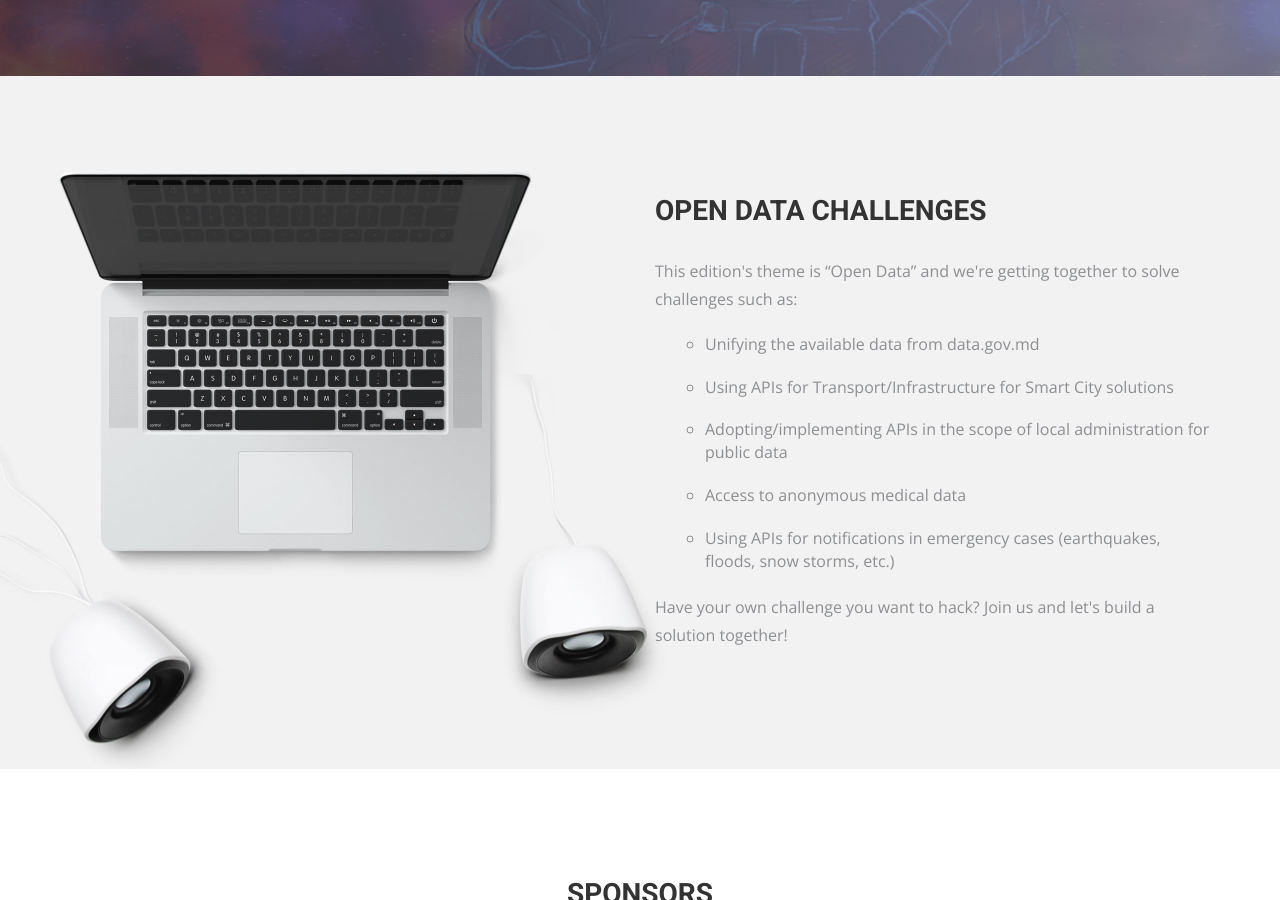
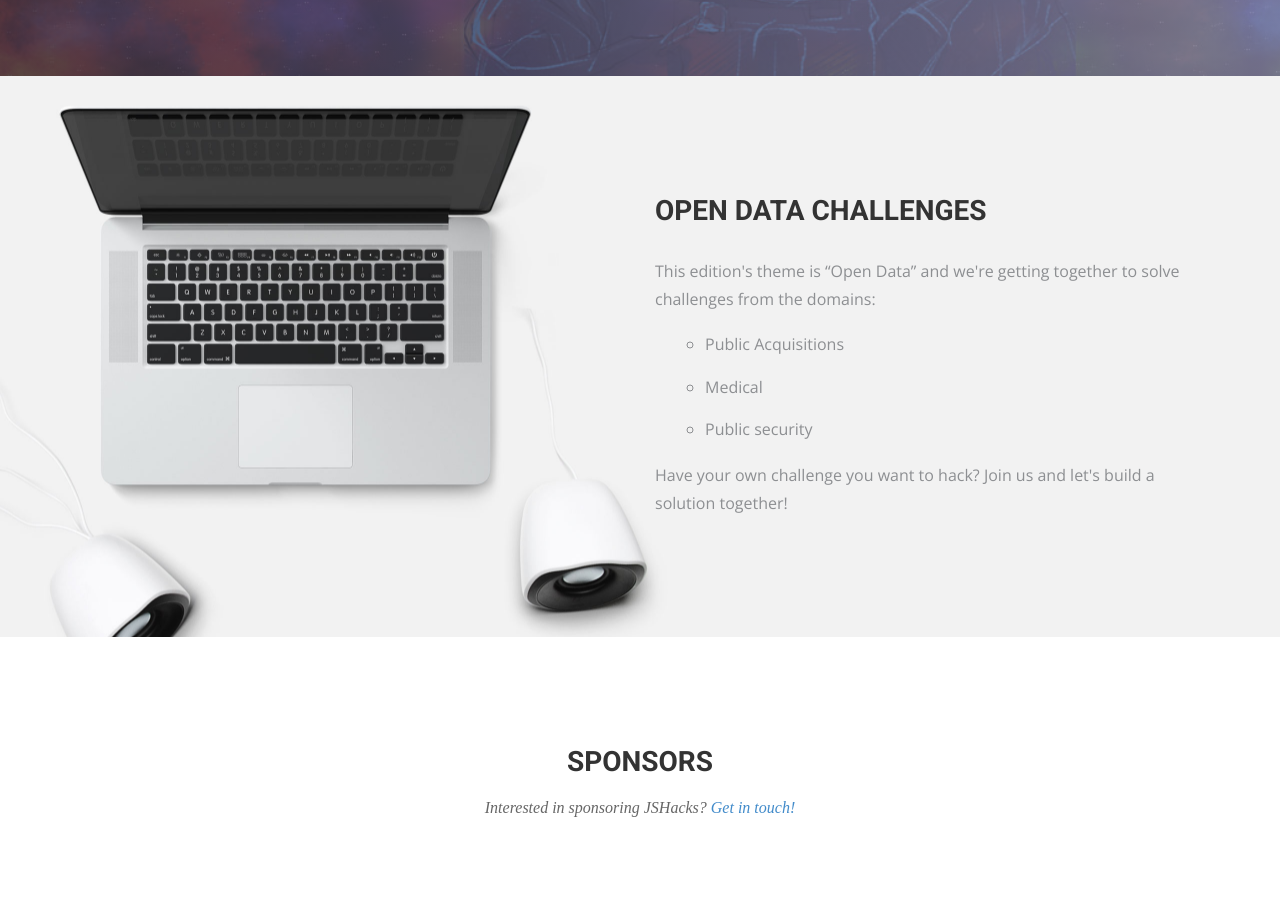
Before and after one commit to js-hacks/chisinau, a Jekyll site: the page built from index.html, in a window 1280 px wide and 900 px high, scrolled down 904 px. Built offline with Jekyll 4.4.1, drawn with Linux system fonts in a browser that asks for light colours; nearby versions of some CDN libraries; some web fonts are replaced.

Commit message:
updated challenges section

```diff
--- a/index.html
+++ b/index.html
@@ -24,13 +24,11 @@ permalink: /
     <div class="col-md-6 col-md-offset-6">
       <a name="challenges"></a>
       <h2>OPEN DATA CHALLENGES</h2>
-      <p>This edition's theme is “Open Data” and we're getting together to solve challenges such as:</p>
+      <p>This edition's theme is “Open Data” and we're getting together to solve challenges from the domains:</p>
       <ul class="content-list">
-        <li>Unifying the available data from data.gov.md</li>
-        <li>Using APIs for Transport/Infrastructure for Smart City solutions</li>
-        <li>Adopting/implementing APIs in the scope of local administration for public data</li>
-        <li>Access to anonymous medical data</li>
-        <li>Using APIs for notifications in emergency cases (earthquakes, floods, snow storms, etc.)</li>
+        <li>Public Acquisitions</li>
+        <li>Medical</li>
+        <li>Public security</li>
       </ul>
       <p>Have your own challenge you want to hack? Join us and let's build a solution together! </p>
     </div>
```
